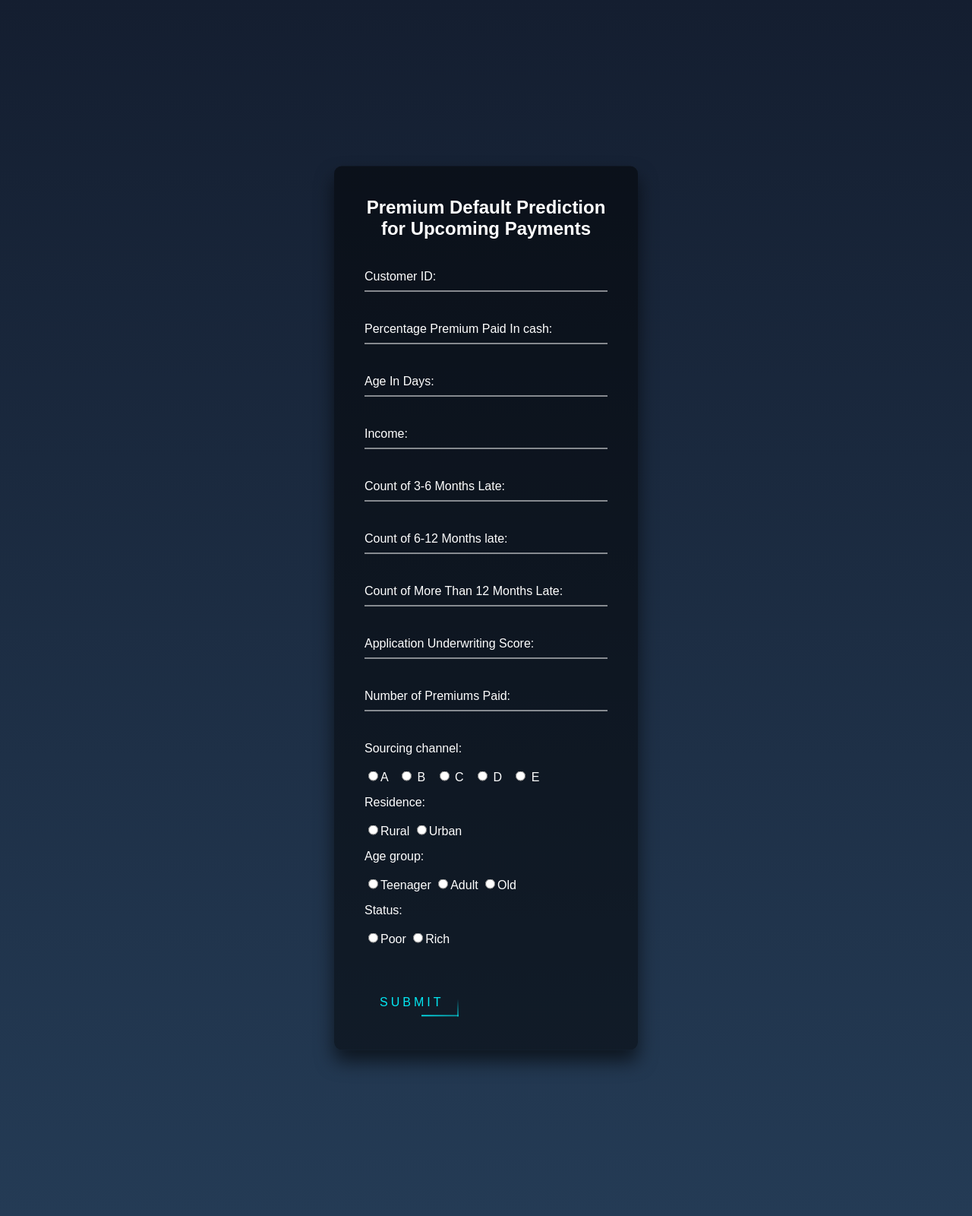
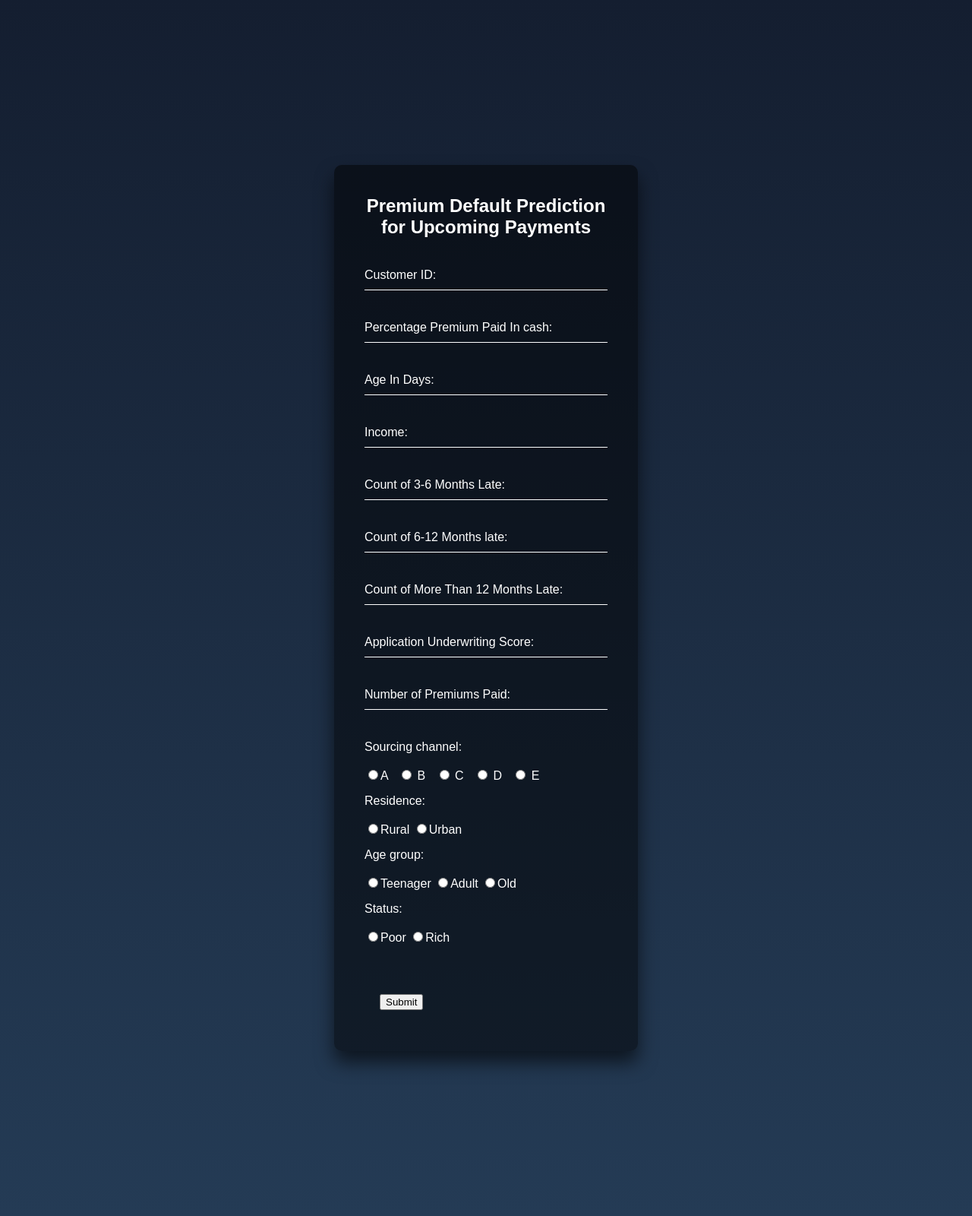
Before and after one commit to aditiagarwal30/Predicting-if-a-customer-will-default-their-next-premium, a Flask app: page / in a window 1280 px wide. Shown: the whole page at 76% size. Run offline with Flask 2, Linux system fonts and the light colour scheme.

Commit message:
Update index.html

```diff
--- a/templates/index.html
+++ b/templates/index.html
@@ -74,11 +74,8 @@
                 <input type="radio" id="104" name="status" value="10"><label class="radio_label" for="104">Poor</label>
                 <input type="radio" id="014" name="status" value="01"><label class="radio_label" for="014">Rich</label>
             </div>
-            <a href="#">
-                <span></span>
-                <span></span>
-                <span></span>
-                <span></span> Submit
+            <a href="">
+                <input type="submit" class="button">
             </a>
         </form>
     </div>
```
